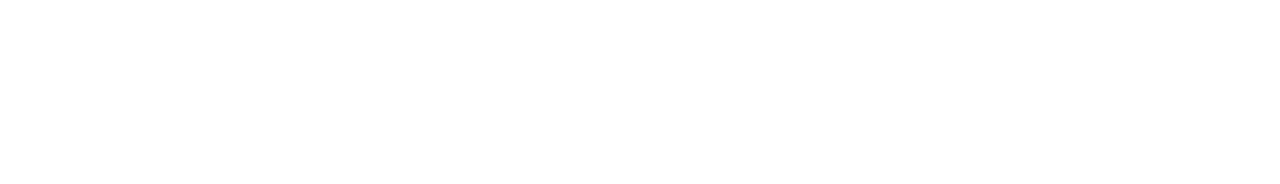
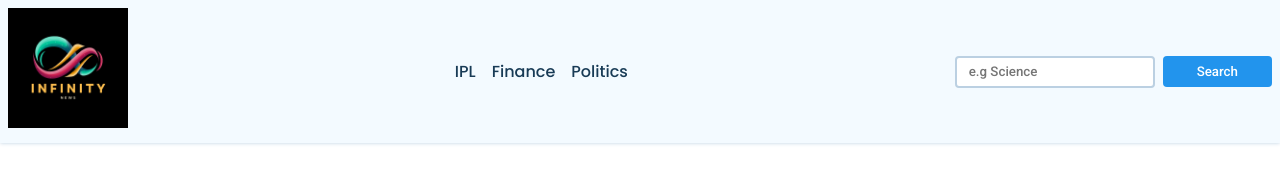
Before and after one commit to imshubham07/News-Website, a plain HTML site: page index.html in a window 1280 px wide. Drawn offline with Linux system fonts and the light colour scheme.

Commit message:
nav bar completed

```diff
--- a/index.html
+++ b/index.html
@@ -9,7 +9,22 @@
 <body>
 
     <nav>
-
+        <div class="main-nav conatainer flex">
+            <a href="#" class="company-logo">
+                <img src="Assets/2.png" alt="company logo">
+            </a>
+            <div class="nav-links">
+                <ul class="flex">
+                    <li class="hover-link nav-item">IPL</li>
+                    <li class="hover-link nav-item">Finance</li>
+                    <li class="hover-link nav-item">Politics</li>
+                </ul>
+            </div>
+            <div class="search-bar flex">
+                <input type="text" class="news-input" placeholder="e.g Science">
+                <button class="search-button">Search</button>
+            </div>
+        </div>
     </nav>
 
     <main>
--- a/style.css
+++ b/style.css
@@ -0,0 +1,88 @@
+@import url("https://fonts.googleapis.com/css2?family=Poppins:wght@500&family=Roboto:wght@500&display=swap");
+*{
+    padding: 0;
+    margin: 0;
+    box-sizing: border-box;
+}
+:root {
+    --primary-text-color: #183b56;
+    --secondary-text-color: #577592;
+    --accent-color: #2294ed;
+    --accent-color-dark: #1d69a3;
+}
+body{
+    font-family: "Poppins", sans-serif;
+    color: var(--primary-text-color);
+}
+p{
+    font-family: "Roboto", sans-serif;
+    color: var(--secondary-text-color);
+    line-height: 1.4rem;
+}
+a{
+    text-decoration: none;
+}
+ul{
+    list-style: none;
+}
+.flex{
+    display: flex;
+    align-items: center;
+}
+.container{
+    max-width: 1180px;
+    margin-inline: auto;
+    overflow: hidden;
+}
+nav{
+    background-color: #f3faff;
+    box-shadow: 0 0 4px #bbd0e2;
+    position: fixed;
+    top: 0;
+    z-index: 99;
+    left: 0;
+    right: 0;
+}
+.main-nav{
+    justify-content: space-between;
+    padding: 8px;
+}
+.company-logo img{
+    width: 120px;
+}
+.nav-links ul{
+    gap: 16px;
+}
+.hover-link{
+    cursor: pointer;
+}
+.hover-link:hover{
+    color: var(--secondary-text-color);
+}
+.hover-link:active{
+    color: red;
+}
+.search-bar{
+    height: 32px;
+    gap: 8px;
+}
+.news-input{
+    width: 200px;
+    height: 100%;
+    padding-inline: 12px;
+    border-radius: 4px;
+    border: 2px solid #bbd0e2;
+    font-family: "Roboto", sans-serif;
+}
+.search-button{
+    background-color: var(--accent-color);
+    color: white;
+    padding: 8px 34px;
+    border: none;
+    border-radius: 4px;
+    cursor: pointer;
+    font-family: "Roboto", sans-serif;
+}
+.search-button:hover{
+    background-color: var(--accent-color-dark);
+}
```
